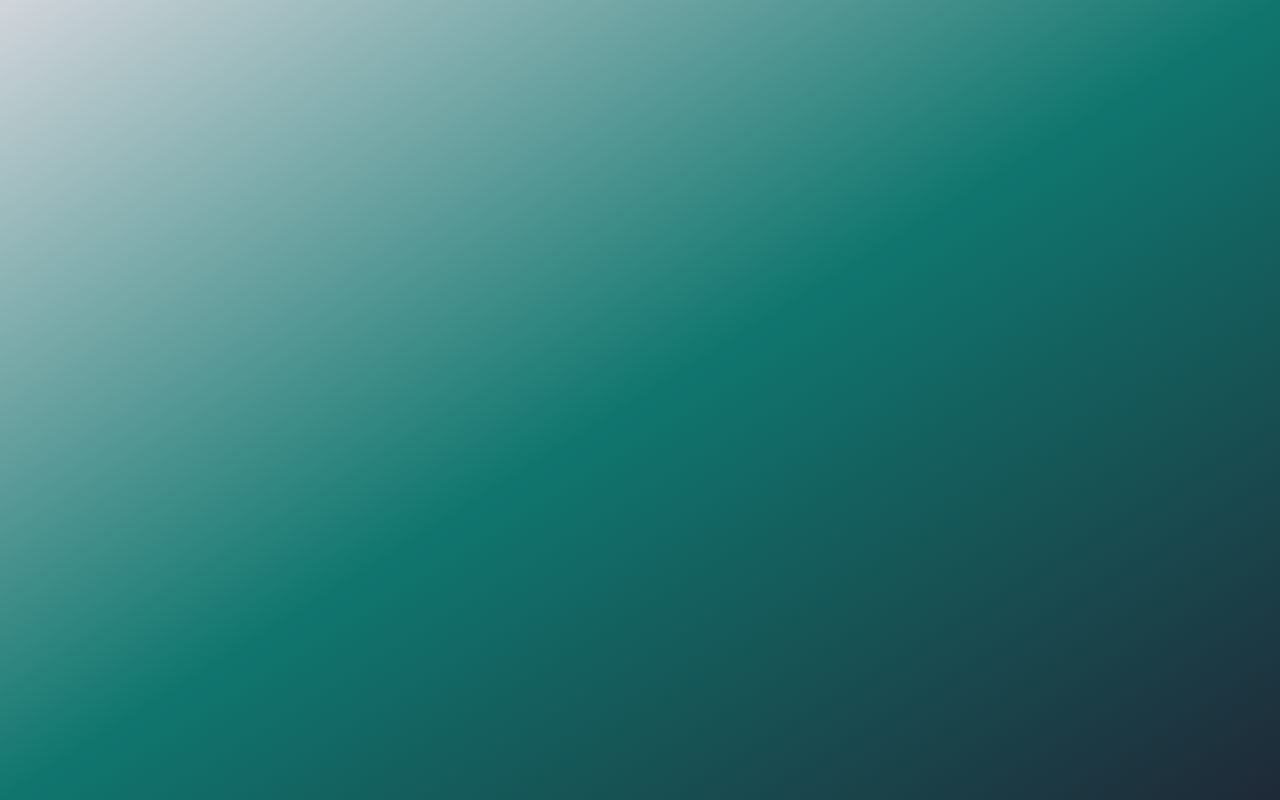
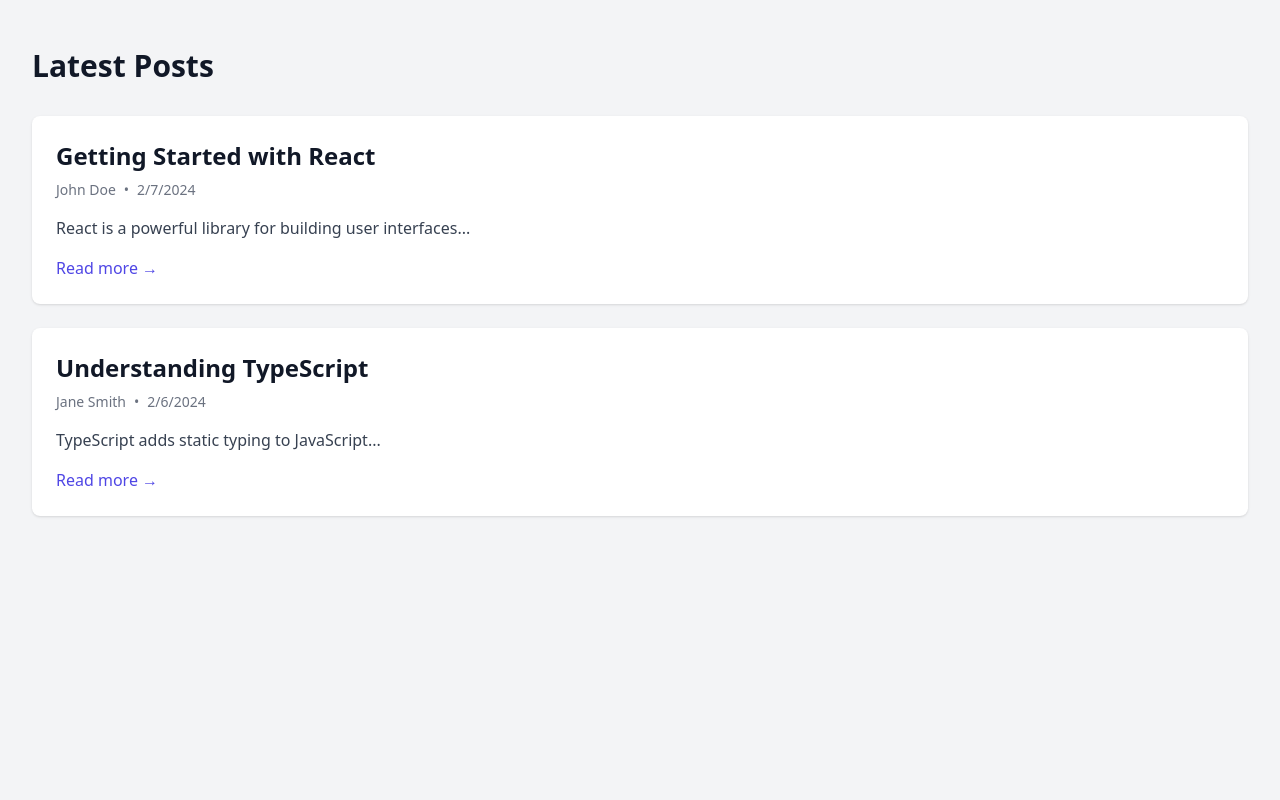
Before and after one commit to Devansh-Walia/blogger-app-web, a React (Create React App) app: page /posts in a window 1280 px wide. Built offline with nearby package versions, Linux system fonts and the light colour scheme.

Commit message:
setup routes in app and add basic posts and post ui

```diff
--- a/src/App.tsx
+++ b/src/App.tsx
@@ -1,6 +1,20 @@
+import { BrowserRouter, Routes, Route, Navigate } from "react-router-dom";
+
+import Login from "./components/auth/Login";
+import Posts from "./components/blog/Posts";
+import Post from "./components/blog/Post";
+
 function App() {
   return (
-    <div className="flex flex-col items-center justify-center h-screen text-red-300 bg-gradient-to-br from-gray-300 via-teal-700 to-gray-800"></div>
+    <BrowserRouter>
+      <Routes>
+        <Route path="/" element={<Login />} />
+        <Route path="/post" element={<Post />} />
+        <Route path="/posts" element={<Posts />} />
+
+        <Route path="*" element={<Navigate to="/" replace />} />
+      </Routes>
+    </BrowserRouter>
   );
 }
 
--- /dev/null
+++ b/src/components/blog/Post.tsx
@@ -0,0 +1,40 @@
+import React from "react";
+
+const Post: React.FC = () => {
+  return (
+    <div className="min-h-screen ">
+      <div className="max-w-7xl mx-auto py-6 sm:px-6 lg:px-8">
+        <div className="px-4 py-6 sm:px-0">
+          <div className="space-y-6">
+            <article className="bg-white shadow rounded-lg overflow-hidden">
+              <div className="p-6">
+                <h2 className="text-2xl font-semibold text-gray-900 mb-2">
+                  "post.title"
+                </h2>
+                <div className="flex items-center text-sm text-gray-500 mb-4">
+                  <span>Lorem</span>
+                  <span className="mx-2">•</span>
+                  <span>{new Date().toLocaleDateString()}</span>
+                </div>
+                <p className="text-gray-700">
+                  Lorem ipsum dolor sit amet consectetur adipisicing elit.
+                  Maiores mollitia asperiores dolor laboriosam labore,
+                  repellendus voluptatum voluptas, repellat perspiciatis, ea
+                  quasi cupiditate delectus obcaecati blanditiis vel eius eos!
+                  Expedita, iusto.
+                </p>
+                <div className="mt-4">
+                  <button className="text-indigo-600 hover:text-indigo-800">
+                    Read more →
+                  </button>
+                </div>
+              </div>
+            </article>
+          </div>
+        </div>
+      </div>
+    </div>
+  );
+};
+
+export default Post;
--- /dev/null
+++ b/src/components/blog/Posts.tsx
@@ -0,0 +1,60 @@
+import React from "react";
+
+const Posts: React.FC = () => {
+  // TODO: Implement actual posts fetching logic
+  const dummyPosts = [
+    {
+      id: 1,
+      title: "Getting Started with React",
+      content: "React is a powerful library for building user interfaces...",
+      author: "John Doe",
+      date: "2024-02-07",
+    },
+    {
+      id: 2,
+      title: "Understanding TypeScript",
+      content: "TypeScript adds static typing to JavaScript...",
+      author: "Jane Smith",
+      date: "2024-02-06",
+    },
+  ];
+
+  return (
+    <div className="min-h-screen bg-gray-100">
+      <div className="max-w-7xl mx-auto py-6 sm:px-6 lg:px-8">
+        <div className="px-4 py-6 sm:px-0">
+          <h1 className="text-3xl font-bold text-gray-900 mb-8">
+            Latest Posts
+          </h1>
+          <div className="space-y-6">
+            {dummyPosts.map((post) => (
+              <article
+                key={post.id}
+                className="bg-white shadow rounded-lg overflow-hidden"
+              >
+                <div className="p-6">
+                  <h2 className="text-2xl font-semibold text-gray-900 mb-2">
+                    {post.title}
+                  </h2>
+                  <div className="flex items-center text-sm text-gray-500 mb-4">
+                    <span>{post.author}</span>
+                    <span className="mx-2">•</span>
+                    <span>{new Date(post.date).toLocaleDateString()}</span>
+                  </div>
+                  <p className="text-gray-700">{post.content}</p>
+                  <div className="mt-4">
+                    <button className="text-indigo-600 hover:text-indigo-800">
+                      Read more →
+                    </button>
+                  </div>
+                </div>
+              </article>
+            ))}
+          </div>
+        </div>
+      </div>
+    </div>
+  );
+};
+
+export default Posts;
```
